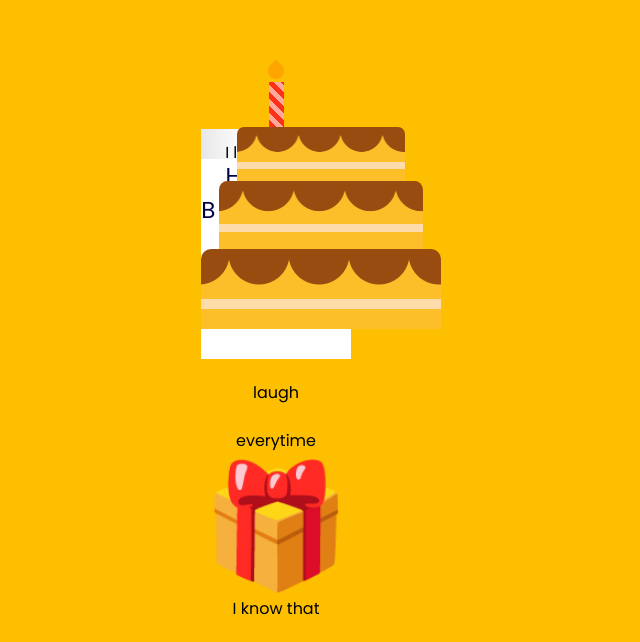
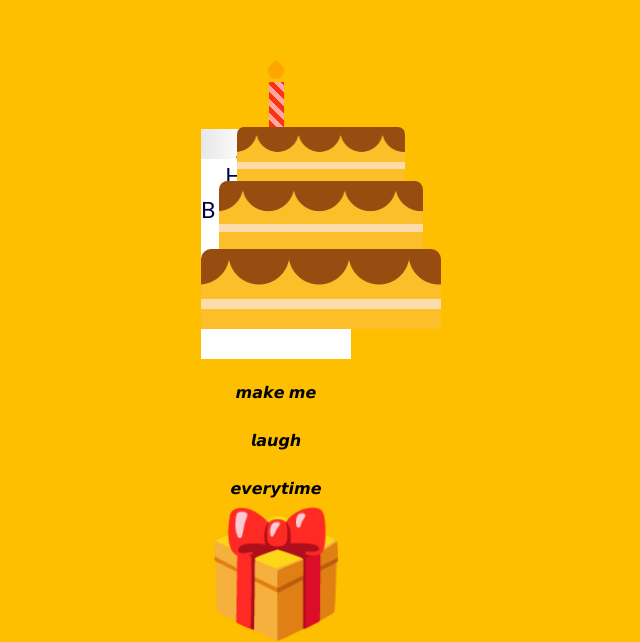
Before and after one commit to Shaiksubaha/Birthday-wishes, a plain HTML site: page index.html in a window 1280 px wide. Shown: the part 171-813 px from the top of the page, without its empty margins (439-1079 px from the left). Drawn offline with Linux system fonts and the light colour scheme.

Commit message:
Update index.html

```diff
--- a/index.html
+++ b/index.html
@@ -26,7 +26,7 @@
         <div class="back"></div>
       </div>
       <div class="inside">
-        <p>I like the way you love me and i like the way you make me laugh everytime</p>
+        <p>𝙄 𝙡𝙞𝙠𝙚 𝙩𝙝𝙚 𝙬𝙖𝙮 𝙮𝙤𝙪 𝙡𝙤𝙫𝙚 𝙢𝙚 𝙖𝙣𝙙 𝙞 𝙡𝙞𝙠𝙚 𝙩𝙝𝙚 𝙬𝙖𝙮 𝙮𝙤𝙪 𝙢𝙖𝙠𝙚 𝙢𝙚 𝙡𝙖𝙪𝙜𝙝 𝙚𝙫𝙚𝙧𝙮𝙩𝙞𝙢𝙚</p>
         <h1>&#127873;</h1>
         <p>I know that you are watch this Gift box and expecting some surprise
         you waste fellow🤪 Nothing is there inside the box</p>
```
